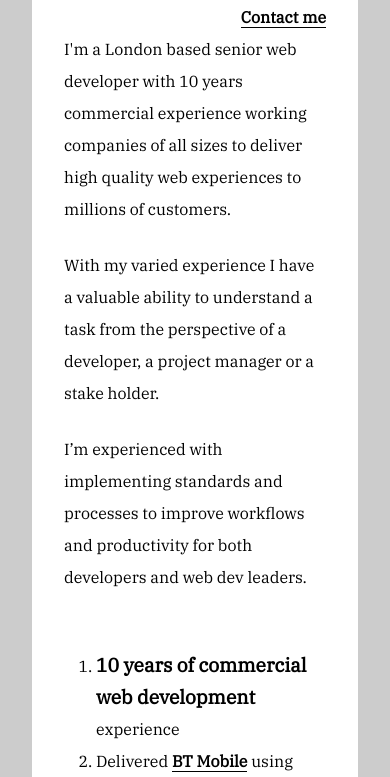
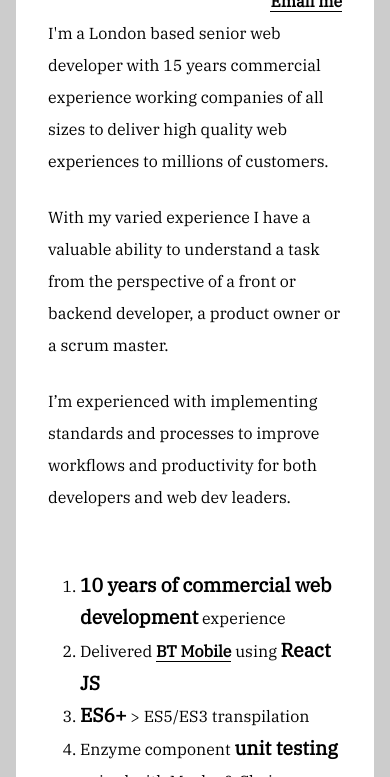
Before and after one commit to vpkhandavalli/vishnukhandavalli, a React app: page / in a window 390 px wide. Shown: the part 127-904 px from the top of the page. Built offline with nearby package versions, Linux system fonts and the light colour scheme.

Commit message:
feat(master): update email address, responsive padding, updated some sentences

```diff
--- a/src/components/app/index.js
+++ b/src/components/app/index.js
@@ -39,8 +39,8 @@ class App extends Component {
 							</a>
 						</CardContent>
 						<CardContent style={{ listStyle: 'none' }}>
-							<a href="mailto:mail@wuggawoo.com" tabIndex={0}>
-								Contact me
+							<a href="mailto:aaron.lote@gmail.com" tabIndex={0}>
+								Email me
 							</a>
 						</CardContent>
 					</Card>
@@ -49,12 +49,12 @@ class App extends Component {
 					<Card>
 						<CardActionArea>
 							<CardContent style={{ marginBottom: '1.5rem'}}>
-								I'm a London based senior web developer with 10 years commercial experience working
+								I'm a London based senior web developer with 15 years commercial experience working
 								companies of all sizes to deliver high quality web experiences to millions of customers.
 							</CardContent>
 							<CardContent style={{ marginBottom: '1.5rem'}}>
 								With my varied experience I have a valuable ability to understand a task from the
-								perspective of a developer, a project manager or a stake holder.
+								perspective of a front or backend developer, a product owner or a scrum master.
 							</CardContent>
 							<CardContent style={{ marginBottom: '1.5rem'}}>
 								I’m experienced with implementing standards and processes to improve workflows and
--- a/src/index.scss
+++ b/src/index.scss
@@ -9,7 +9,12 @@
 body {
 	background-color: #ccc;
 	color: black;
-	padding: 2rem;
+	padding: 1rem;
+
+	@media screen and (min-width: 768px) {
+		padding: 2rem;
+
+	}
 }
 
 #root {
```
